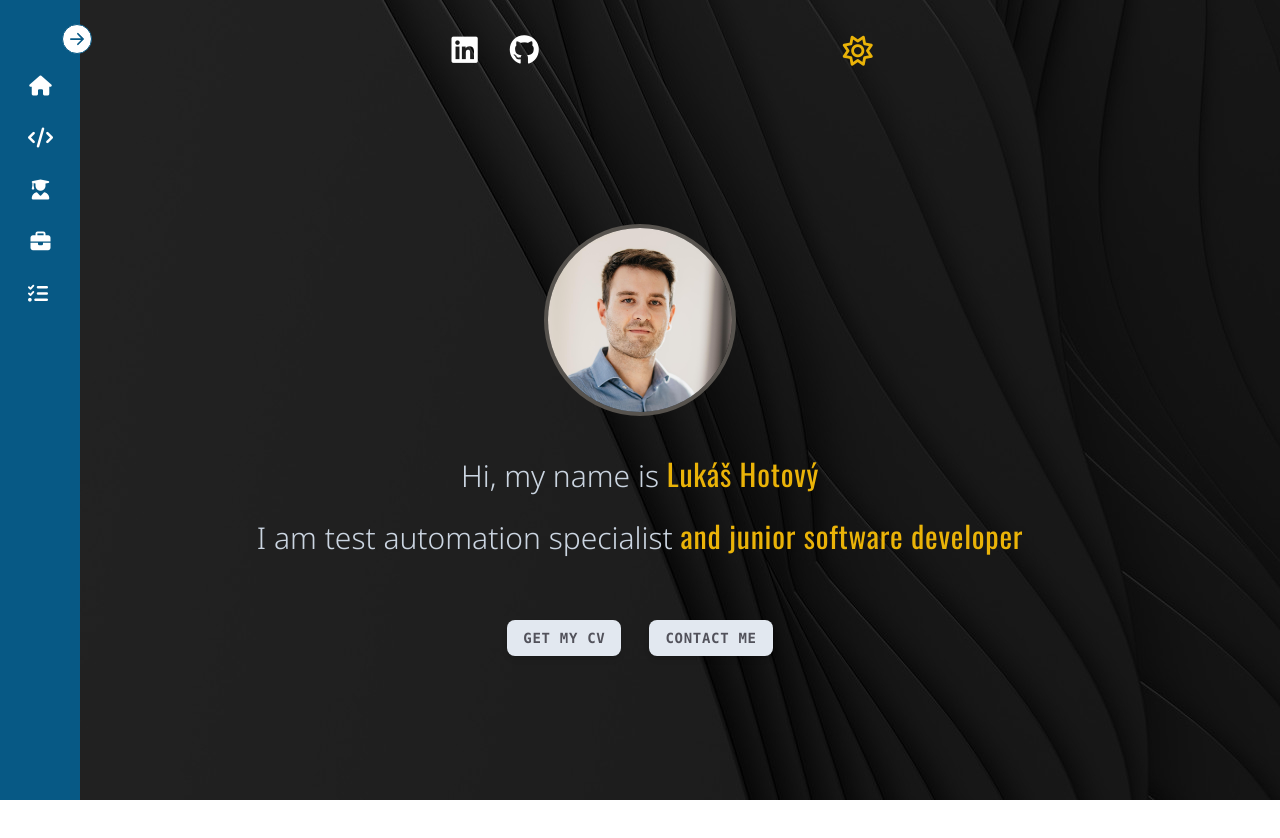
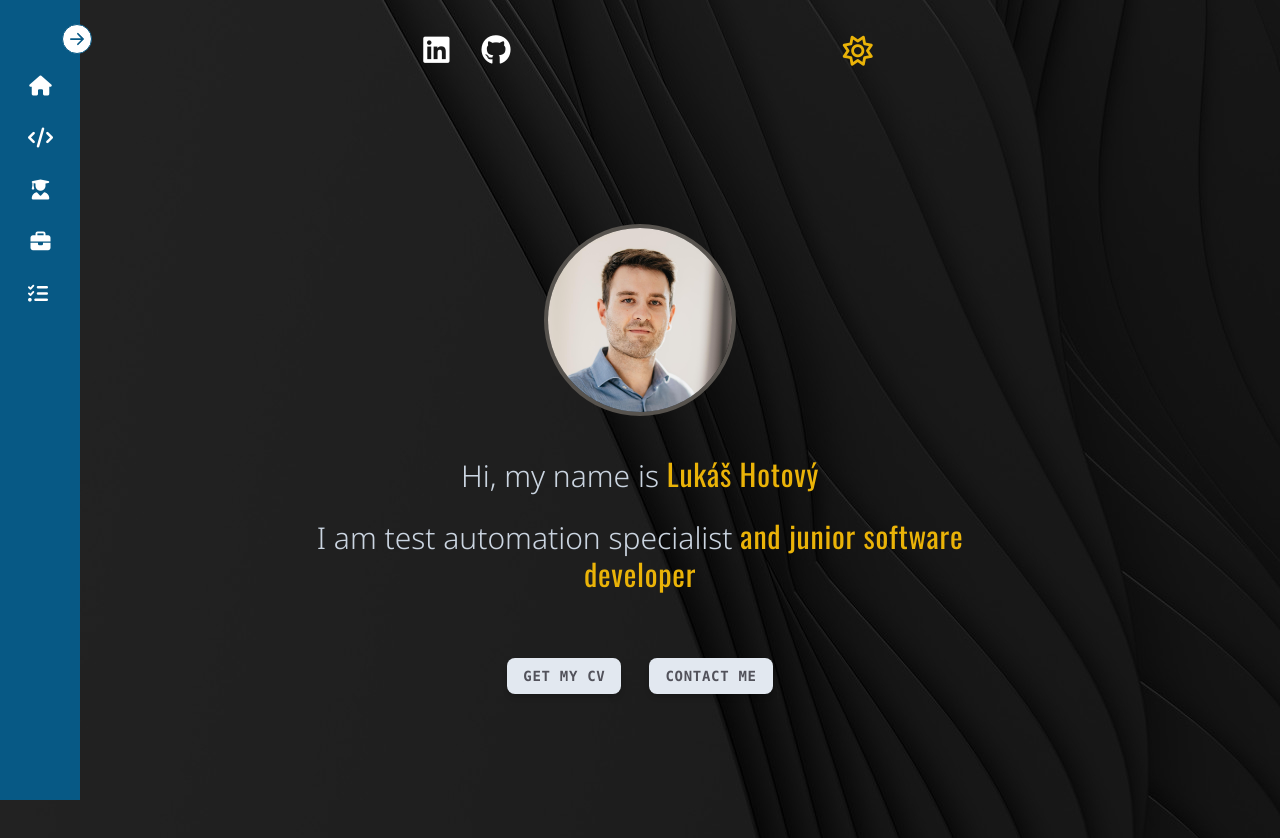
Before and after one commit to lhotovy/lhotovy-portfolio, a React (Create React App) app: page / in a window 1280 px wide. Before the commit the page ends 800 px from the top, so only its background shows below. Built offline with nearby package versions, Linux system fonts and the light colour scheme.

Commit message:
Element positions

```diff
--- a/src/App.js
+++ b/src/App.js
@@ -22,7 +22,7 @@ export const App = () => {
 
   return (
 
-    <div className={`app md:flex md:flex-col bg-light-bg dark:bg-dark-bg object-cover bg-no-repeat min-h-screen ${theme}`}>
+    <div className={`app md:flex md:flex-col bg-light-bg dark:bg-dark-bg object-cover bg-no-repeat min-h-screen ${theme} h-vw w-vw`}>
       <SideBar />
       <Header onClick={toggleTheme} theme={theme} />
 
--- a/src/components/home.js
+++ b/src/components/home.js
@@ -5,7 +5,7 @@ import { ProfilePicture } from "./profilePicture";
 export const Home = () => {
 
   return (
-    <div className="w-4/5 mx-auto block pb-20 md:mt-24">
+    <div className="w-vw h-vw mx-auto block pb-20 md:mt-24">
       <div className="mx-auto mt-12 w-4/5 text-zinc-600 flex justify-center">
           <ProfilePicture />
       </div>
--- a/src/components/socialMedia.js
+++ b/src/components/socialMedia.js
@@ -1,8 +1,8 @@
 export const SocialMedia = () => {
   return (
-    <div class=" items-between inline-flex px-0 text-center">
+    <div class="inline-flex px-0 text-center">
         <div class="relative inline-block overflow-hidden transition-all transform " role="dialog" aria-modal="true" aria-labelledby="modal-headline">
-            <div class="flex items-center justify-center pt-8 mx-auto text-sky-900 dark:text-white border-gray-200 w-44 text-xl md:text-3xl">
+            <div class="flex items-center justify-left pt-8 mx-auto text-sky-900 dark:text-white border-gray-200 w-44 text-xl md:text-3xl">
                  <a href="https://www.linkedin.com/in/lhotovy/" target="_blank" rel="noreferrer">
                     <i className="fa-brands fa-linkedin px-4 " alt="linkedIn"/>
                  </a>
```
